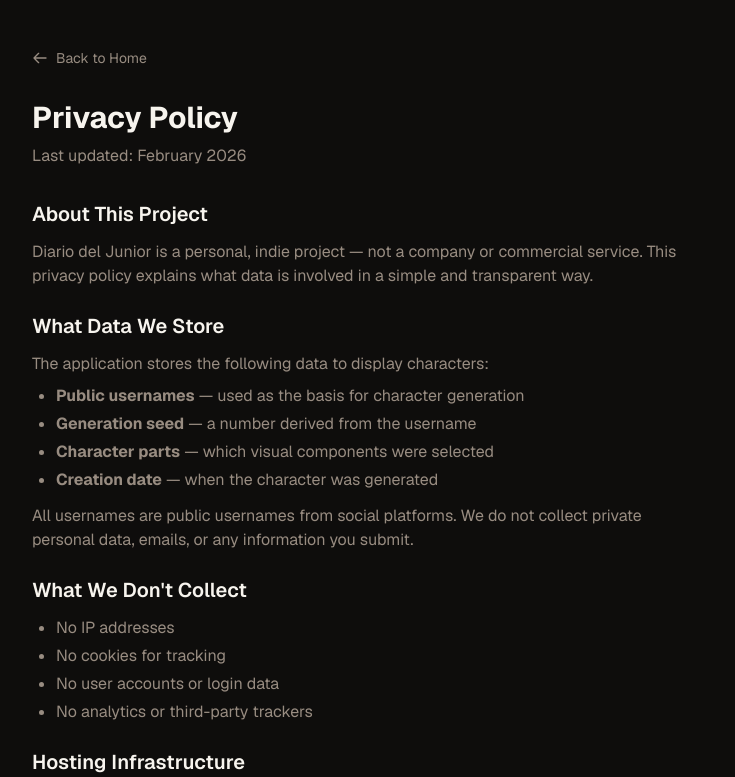
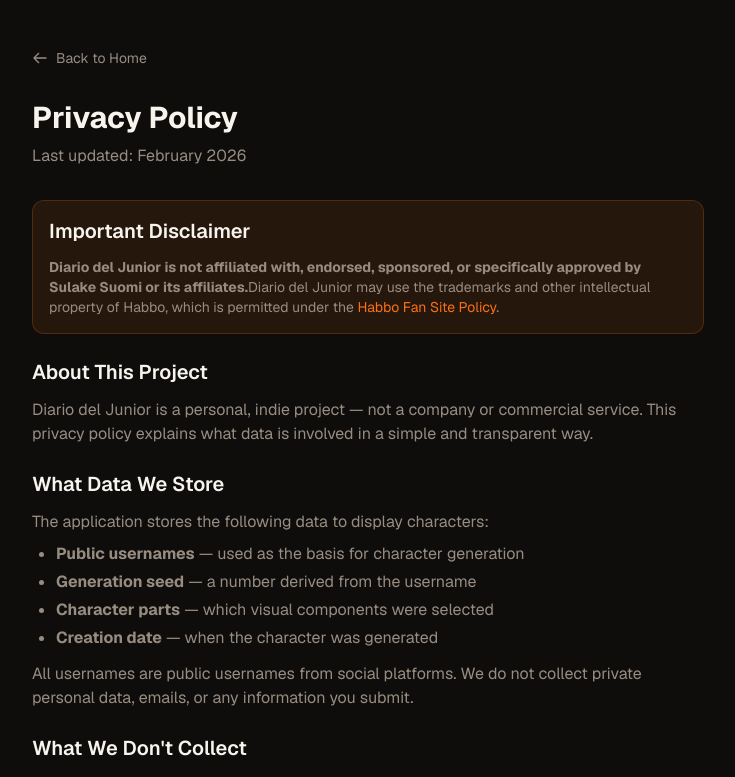
Before and after one commit to enac21/diariodeljunior, a Next.js app: page /privacy in a window 1280 px wide. Shown: the top 777 px of the page, without its empty margins (272-1007 px from the left). Built offline with nearby package versions, Linux system fonts and the light colour scheme.

Commit message:
style: habbo disclaimer

```diff
--- a/app/galeria/page.tsx
+++ b/app/galeria/page.tsx
@@ -119,6 +119,7 @@
               <span className="font-semibold text-foreground">{total}</span> personajes únicos creados
             </p>
           </div>
+        </div>
 
         {loading ? (
           <div className="grid grid-cols-1 gap-5 sm:grid-cols-2 lg:grid-cols-3 xl:grid-cols-4">
@@ -209,6 +210,10 @@
             </div>
           </>
         )}
+
+        <div className="mt-8 text-center text-xs text-muted-foreground/50">
+          Diario del Junior is not affiliated with, endorsed, or sponsored by Sulake Suomi. Habbo assets used under Fan Site Policy.
+        </div>
       </div>
 
       <Footer />
--- a/app/galeriav2/page.tsx
+++ b/app/galeriav2/page.tsx
@@ -112,6 +112,10 @@
         isOpen={isLinksModalOpen}
         onClose={() => setIsLinksModalOpen(false)}
       />
+
+      <div className="absolute bottom-2 left-1/2 -translate-x-1/2 z-10 text-[10px] text-muted-foreground/50 text-center max-w-xs px-2">
+        Diario del Junior is not affiliated with, endorsed, or sponsored by Sulake Suomi. Habbo assets used under Fan Site Policy.
+      </div>
     </main>
   );
 }
--- a/app/privacy/page.tsx
+++ b/app/privacy/page.tsx
@@ -19,6 +19,22 @@
         <p className="text-muted-foreground mb-8">Last updated: February 2026</p>
 
         <div className="prose prose-invert max-w-none space-y-6 text-muted-foreground">
+          <section className="bg-orange-500/10 border border-orange-500/20 rounded-lg p-4">
+            <h2 className="text-xl font-semibold text-foreground mb-3">Important Disclaimer</h2>
+            <p className="text-sm">
+              <strong>Diario del Junior is not affiliated with, endorsed, sponsored, or specifically approved by Sulake Suomi or its affiliates.</strong>
+              Diario del Junior may use the trademarks and other intellectual property of Habbo, which is permitted under the{' '}
+              <a
+                href="https://help.habbo.com/hc/en-us/articles/115005631069-Habbo-Fan-Site-Policy"
+                target="_blank"
+                rel="noopener noreferrer"
+                className="text-primary hover:underline"
+              >
+                Habbo Fan Site Policy
+              </a>.
+            </p>
+          </section>
+
           <section>
             <h2 className="text-xl font-semibold text-foreground mb-3">About This Project</h2>
             <p>
--- a/app/terms/page.tsx
+++ b/app/terms/page.tsx
@@ -19,6 +19,22 @@
         <p className="text-muted-foreground mb-8">Last updated: February 2026</p>
 
         <div className="prose prose-invert max-w-none space-y-6 text-muted-foreground">
+          <section className="bg-orange-500/10 border border-orange-500/20 rounded-lg p-4">
+            <h2 className="text-xl font-semibold text-foreground mb-3">Important Disclaimer</h2>
+            <p className="text-sm">
+              <strong>Diario del Junior is not affiliated with, endorsed, sponsored, or specifically approved by Sulake Suomi or its affiliates.</strong>
+              Diario del Junior may use the trademarks and other intellectual property of Habbo, which is permitted under the{' '}
+              <a
+                href="https://help.habbo.com/hc/en-us/articles/115005631069-Habbo-Fan-Site-Policy"
+                target="_blank"
+                rel="noopener noreferrer"
+                className="text-primary hover:underline"
+              >
+                Habbo Fan Site Policy
+              </a>.
+            </p>
+          </section>
+
           <section>
             <h2 className="text-xl font-semibold text-foreground mb-3">About This Project</h2>
             <p>
```
Also changed, not shown: next-env.d.ts.
